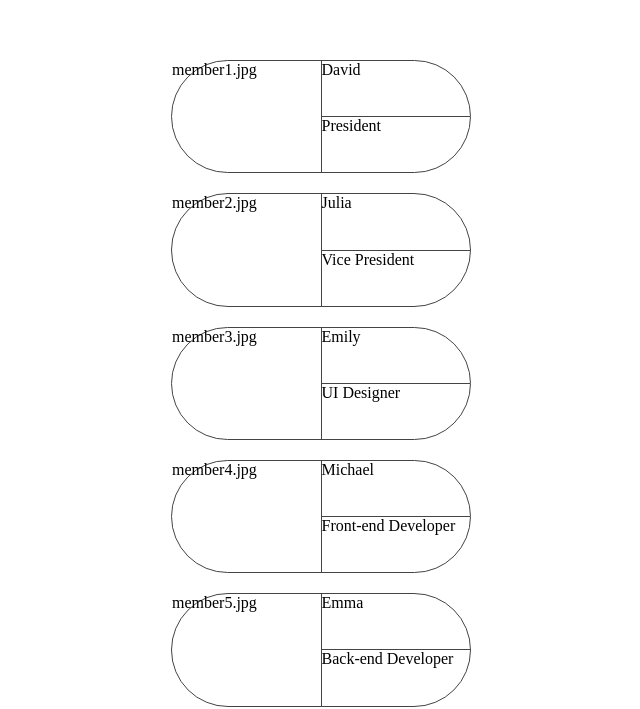
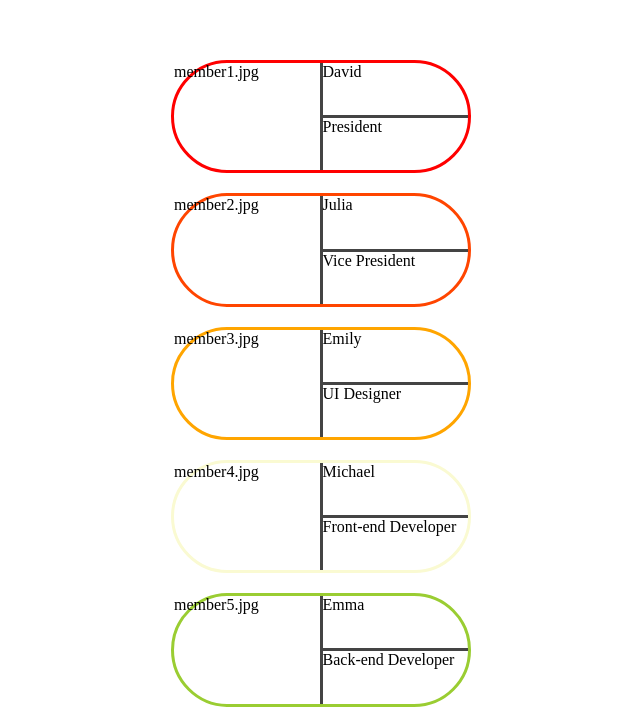
Before and after one commit to aajy/react, a React (Create React App) app: page / in a window 1280 px wide. Shown: the part 140-849 px from the top of the page, without its empty margins (29-669 px from the left). Built offline with nearby package versions, Linux system fonts and the light colour scheme.

Commit message:
color map으로 style주기

```diff
--- a/src/App.jsx
+++ b/src/App.jsx
@@ -4,6 +4,7 @@ import { useEffect,useState } from 'react';
 
 export default function App() {
 	const [Members,setMembers] = useState([]);
+	const colors =['red','orangered', 'orange','lightgoldenrodyellow','yellowgreen','cornflowerblue']
 useEffect(()=>{
 	setMembers(data.members);
 	console.log(data);
@@ -11,7 +12,7 @@ useEffect(()=>{
 	return (
 		<div className="wrap">
 			{ Members.map((el, index)=>{
-				return <div className='box'>
+				return <div className='box' style={{borderColor:`${colors[index]}`}}>
 				<span>{el.pic}</span>
 				<div className='boxRight'>
 					<span>{el.name}</span>
--- a/src/App.scss
+++ b/src/App.scss
@@ -12,7 +12,7 @@
 	flex-direction: column;
 	padding: 0 200px;
 	.box {
-		border:1px solid #444;
+		border:3px solid #444;
 		width:300px;
 		height:180px;
 		margin-bottom: 20px;
@@ -22,7 +22,7 @@
 		>span {
 			flex: 1;
 			display: block;
-			border-right:1px solid #444;
+			border-right:3px solid #444;
 			height: 100%;
 		}
 		.boxRight {
@@ -33,7 +33,7 @@
 				flex: 1;
 				&:nth-child(1) {
 					display: block;
-					border-bottom:1px solid #444;
+					border-bottom:3px solid #444;
 					height: 100%;
 				}
 			}
```
